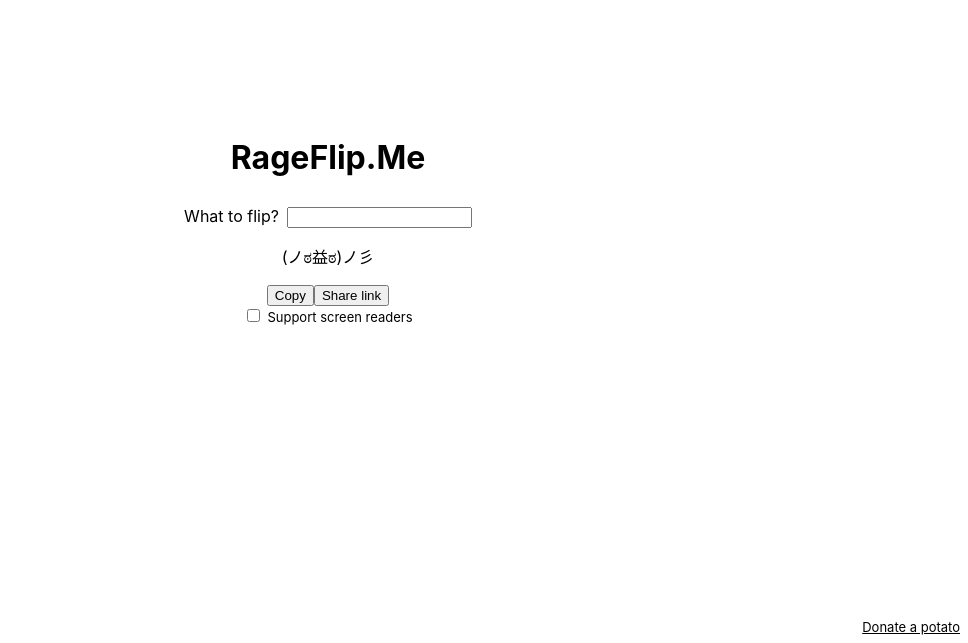
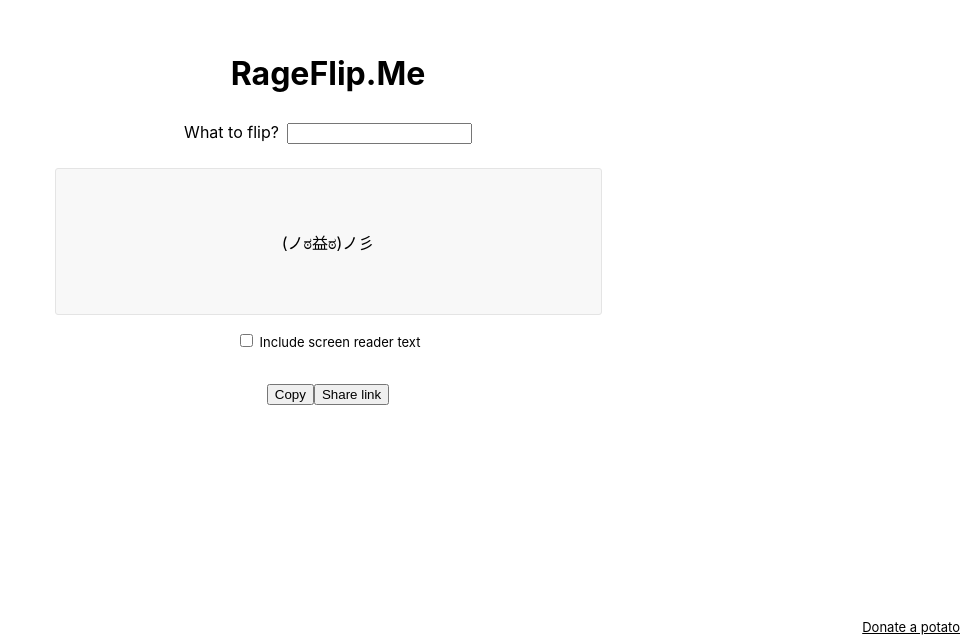
Before and after one commit to ianonavy/rageflip.me, a Next.js app: page / in a window 1280 px wide. Shown: the part 157-800 px from the top of the page, without its empty margins (312-1280 px from the left). Built offline with nearby package versions, Linux system fonts and the light colour scheme.

Commit message:
Make UI prettier
Thanks, Nia!

```diff
--- a/styles/Home.module.css
+++ b/styles/Home.module.css
@@ -129,16 +129,21 @@
   }
 }
 
-.input,
-.output {
+.input {
   margin: 0.5rem;
 }
+
+.output {
+  margin: 1rem;
+}
+
 .input label {
   margin-right: 0.5rem;
 }
 
 .copied {
-  transition: visibility 0s, opacity 0.5s linear;
+  transition: visibility 0s, opacity 0.2s linear;
+  font-size: small;
 }
 
 .visible {
@@ -170,4 +175,30 @@
 
 .accessibleOutput {
   font-size: x-small;
+  max-width: 350px;
+  /* padding-top: 0.5rem; */
 }
+
+.outputText {
+  background-color: #f8f8f8;
+  border: 1px #e4e4e4 solid;
+  border-radius: 3px;
+  padding: 3rem;
+  width: 547px;
+  min-height: 147px;
+  display: flex;
+  align-items: center;
+  justify-content: center;
+  flex-direction: column;
+}
+
+@media (prefers-color-scheme: dark) {
+  .outputText {
+    background-color: #222222;
+    border: 1px #555555 solid;
+  }
+}
+
+.screenReaderText {
+  margin-bottom: 2rem;
+}
--- a/views/Main.js
+++ b/views/Main.js
@@ -33,6 +33,7 @@
     const toCopy = checked ? `${output} ${getAccessibleOutput(text)}` : output;
     await clipboard.writeText(toCopy);
     setCopied(true);
+    setTimeout(() => setCopied(false), 1000);
   };
   const shareLink = async () => {
     const url = new URL(location.href);
@@ -40,6 +41,7 @@
     router.push(url);
     await clipboard.writeText(url);
     setCopied(true);
+    setTimeout(() => setCopied(false), 1000);
   };
 
   const handleChange = (e) => {
@@ -59,7 +61,8 @@
         <input id="text" type="text" value={text} onChange={handleChange} />
       </div>
       <div className={styles.output}>
-        <div id="output-text">{output}</div>
+        <div id="output-text" className={styles.outputText}>
+          {output}
           <div
             id="output-text"
             hidden={!checked}
@@ -67,14 +70,9 @@
           >
             {accessibleOutput}
           </div>
+        </div>
         <div className={styles.controls}>
-          <button id="copy" onClick={copy}>
-            Copy
-          </button>
-          <button id="copy" onClick={shareLink}>
-            Share link
-          </button>
-          <div>
+          <div className={styles.screenReaderText}>
             <input
               id="accessibleMode"
               name="accessibleMode"
@@ -86,9 +84,15 @@
               className={styles.accessibleModeLabel}
               htmlFor="accessibleMode"
             >
-              Support screen readers
+              Include screen reader text
             </label>
           </div>
+          <button id="copy" onClick={copy}>
+            Copy
+          </button>
+          <button id="copy" onClick={shareLink}>
+            Share link
+          </button>
         </div>
         <div
           className={`${styles.copied} ${
```
Lines whose indentation alone changed are shown as unchanged.
